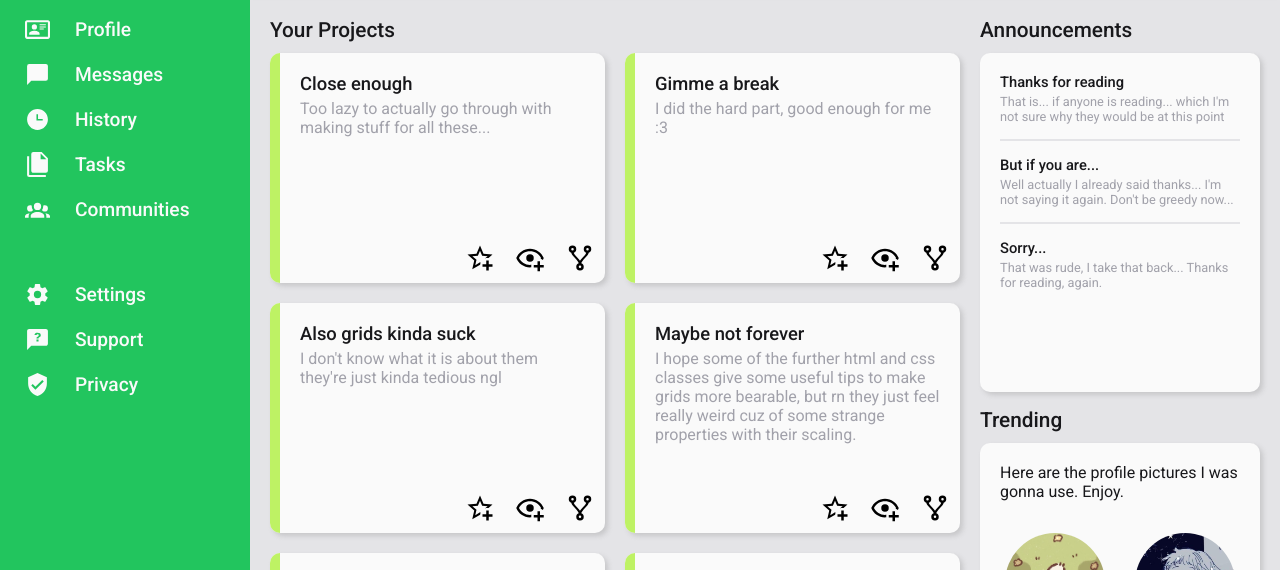
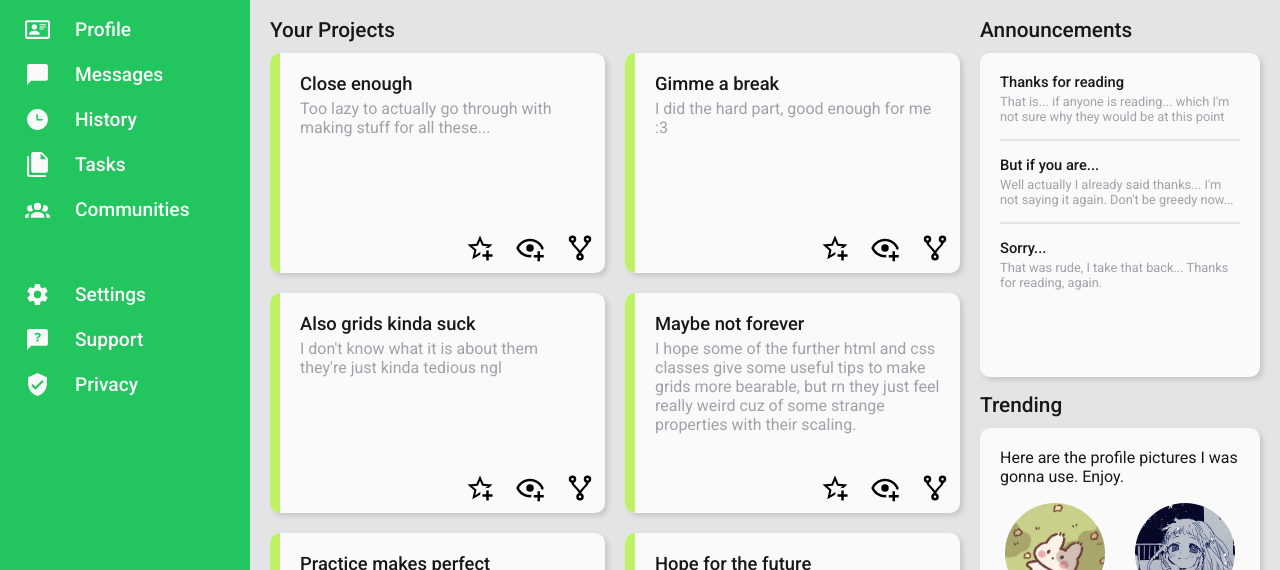
Before and after one commit to chrisbeltr/odin-learning, a plain HTML site: page projects/odin-admin-dashboard/index.html in a window 1280 px wide. Shown: the part 158-728 px from the top of the page. Drawn offline with Linux system fonts and the light colour scheme.

Commit message:
changed grid sizing behavior

```diff
--- a/projects/odin-admin-dashboard/style.css
+++ b/projects/odin-admin-dashboard/style.css
@@ -230,7 +230,7 @@ body {
   display: grid;
   gap: 20px;
   grid-template-columns: repeat(auto-fit, minmax(310px, 1fr));
-  grid-auto-rows: 1fr;
+  grid-auto-rows: 220px;
 }
 
 /* card */
@@ -251,14 +251,21 @@ body {
 
 .card-text {
   padding: 20px;
+  overflow: hidden;
 
   font-size: 1rem;
 
   /* i got lazy ok ;-; */
-  display: flex;
-  flex-direction: column;
+  display: grid;
+  grid-template-rows: 1.3em 1fr;
   gap: 5px;
 }
+
+/*
+.card-text > .title,
+.card-text > .description {
+  text-overflow: ellipsis;
+} */
 
 .title {
   font-size: 1.15em;
```
